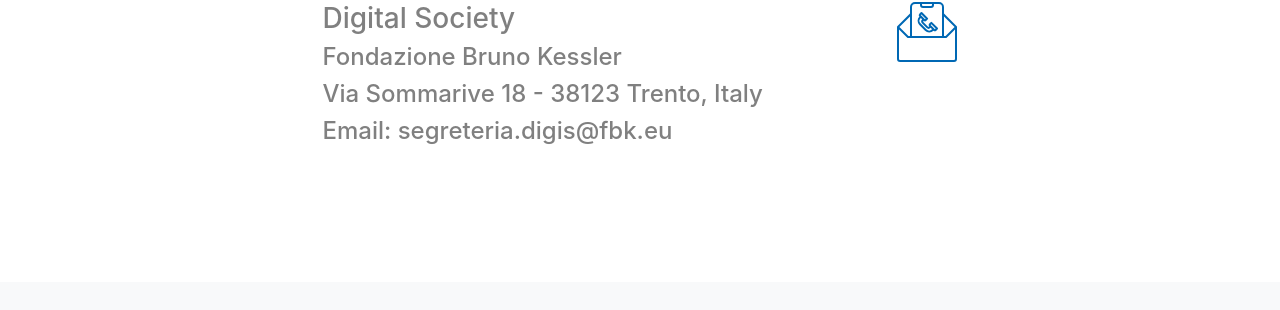
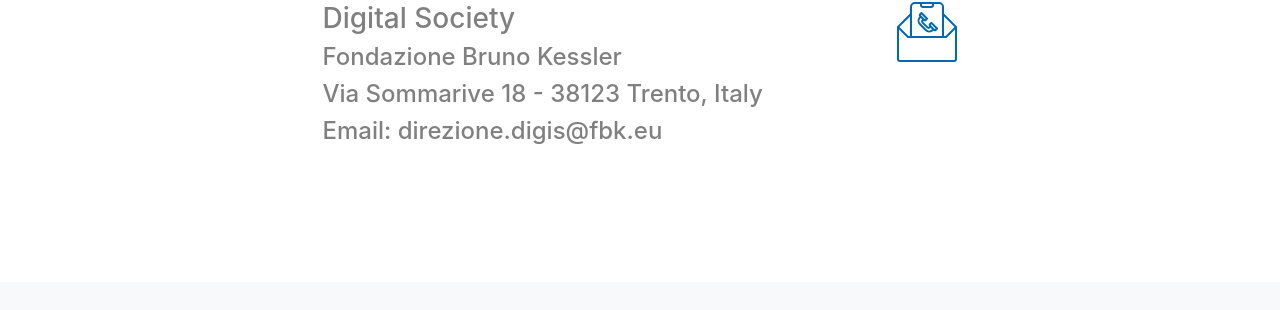
Before and after one commit to fbk-digis/web, a Jekyll site: the page built from docs/index.md, in a window 1280 px wide and 900 px high, scrolled down 6482 px. Shown: the part 189-499 px from the top of the window. Built offline with Jekyll 4.4.1, drawn with Linux system fonts in a browser that asks for light colours; some web fonts are replaced.

Commit message:
Update contact.yml

```diff
--- a/docs/_data/contact.yml
+++ b/docs/_data/contact.yml
@@ -1,3 +1,3 @@
 name: Digital Society
-email: segreteria.digis@fbk.eu
+email: direzione.digis@fbk.eu
 address: Via Sommarive 18 - 38123 Trento, Italy
```
